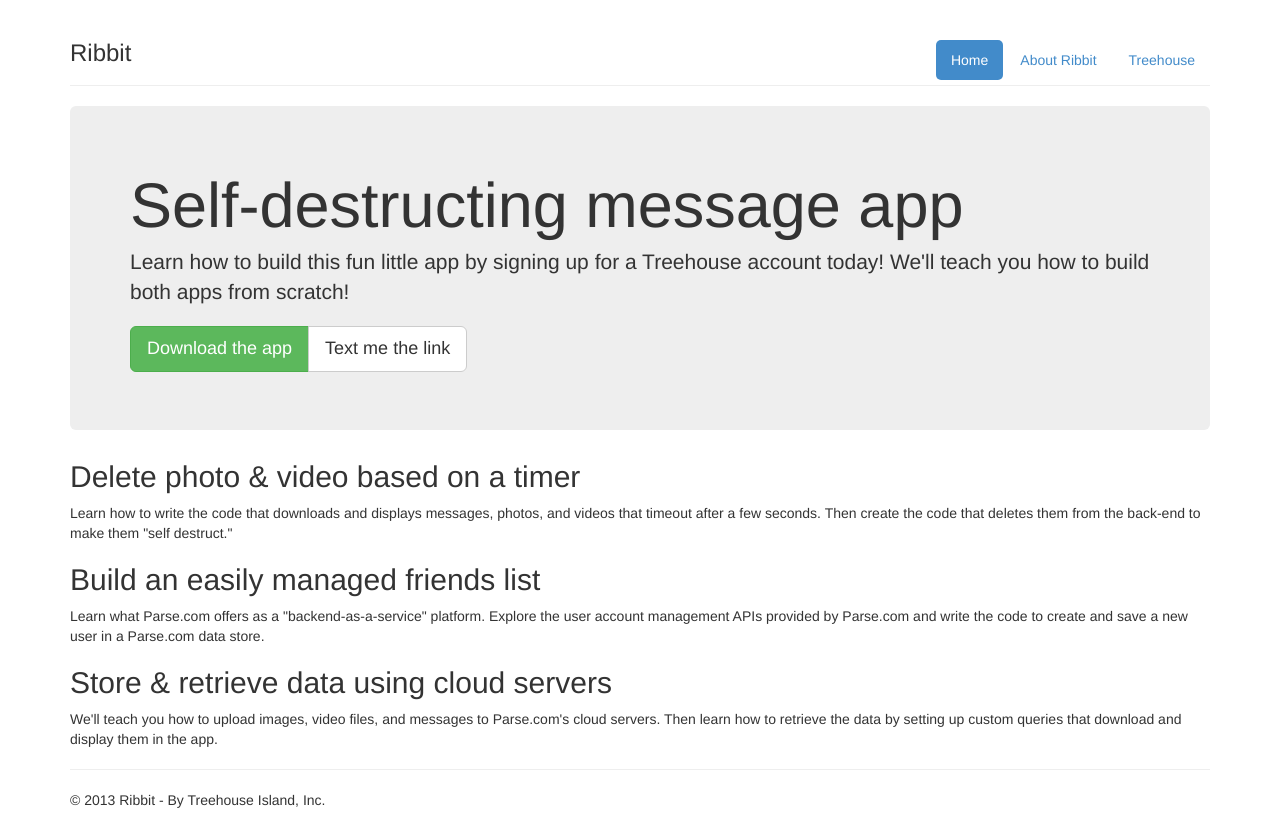
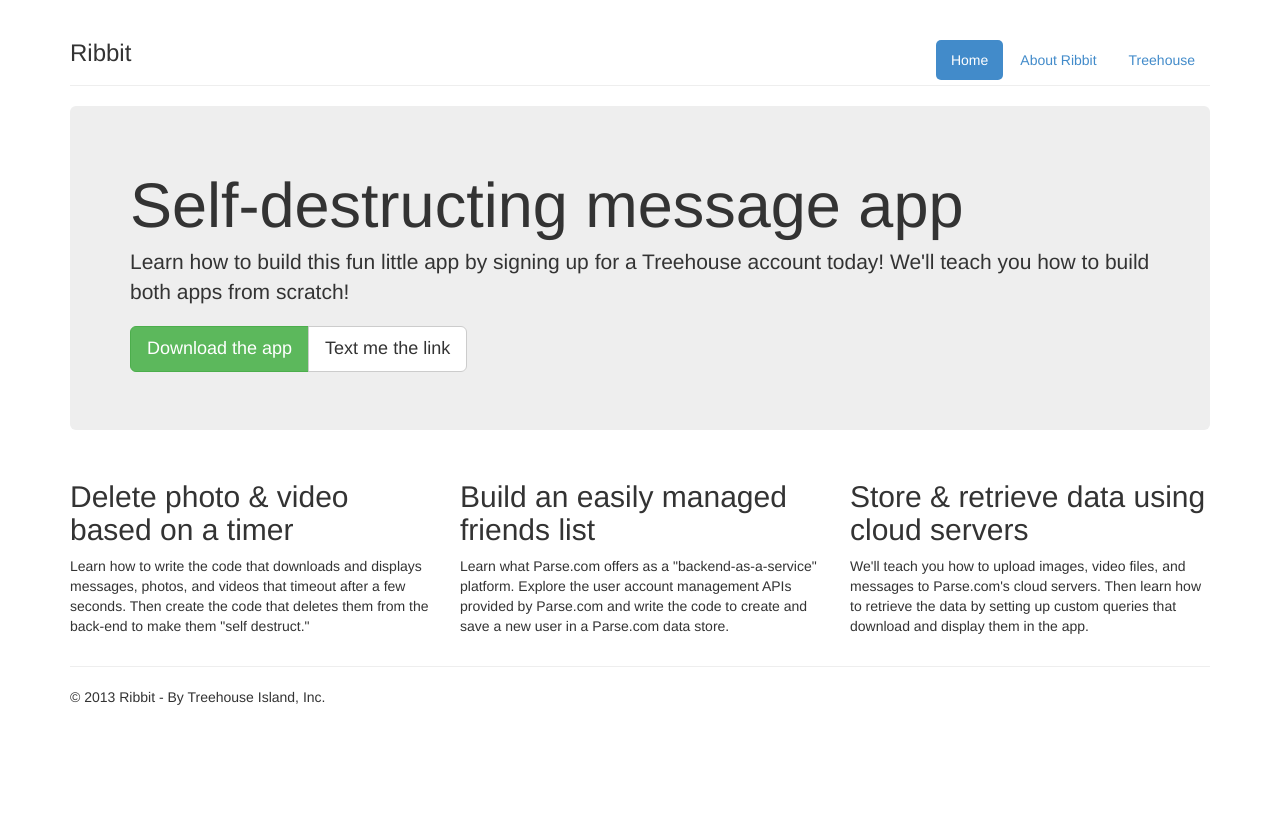
Before and after one commit to jenvara/FB, a plain HTML site: page 2-4/start/index.html in a window 1280 px wide. Drawn offline with Linux system fonts and the light colour scheme.

Commit message:
created grid

```diff
--- a/2-4/start/index.html
+++ b/2-4/start/index.html
@@ -30,18 +30,18 @@
         </p>
       </div>
 
-      <div>
-        <div>
+      <div class="row">
+        <div class="col-sm-4">
           <h2>Delete photo &amp; video based on a timer</h2>
           <p>Learn how to write the code that downloads and displays messages, photos, and videos that timeout after a few seconds. Then create the code that deletes them from the back-end to make them "self destruct."</p>
         </div>
 
-        <div>
+        <div class="col-sm-4">
           <h2>Build an easily managed friends list</h2>
           <p>Learn what Parse.com offers as a "backend-as-a-service" platform. Explore the user account management APIs provided by Parse.com and write the code to create and save a new user in a Parse.com data store.</p>
        </div>
 
-        <div>
+        <div class="col-sm-4">
           <h2>Store &amp; retrieve data using cloud servers</h2>
           <p>We'll teach you how to upload images, video files, and messages to Parse.com's cloud servers. Then learn how to retrieve the data by setting up custom queries that download and display them in the app.</p>
         </div>
```
